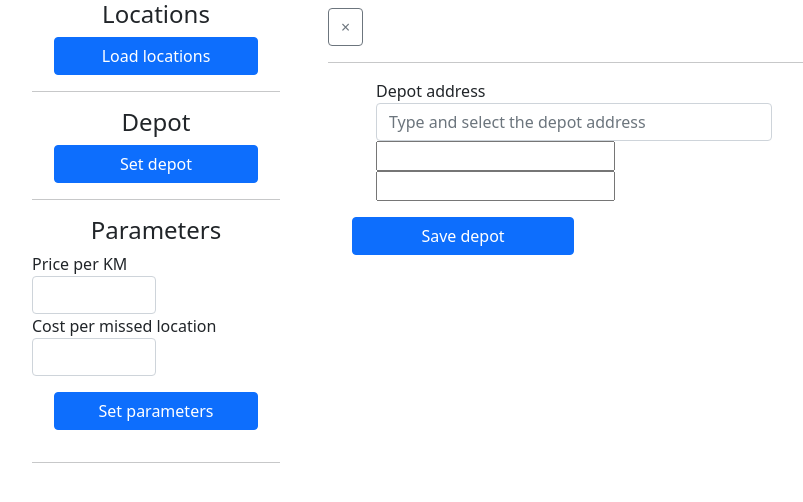
After one commit to KraaiTim/Vehicle-Routing-Flask-App, a Flask app: page /depots in a window 1280 px wide. The commit adds this page. Shown: the top 502 px of the page, without its empty margins (4-807 px from the left). Run offline with Flask 2, Linux system fonts and the light colour scheme; the visitor is signed in with stand-in values (Sample User, id 1).

Commit message:
Depot autocomplete with ORS and Pelias added

```diff
--- a/app.py
+++ b/app.py
@@ -33,55 +33,91 @@ def configure() -> str:
 @app.route('/', methods=["GET", "POST"])
 def home():
     if request.method == "POST":
-        depot_coords = [51.688193, 5.547352]
-        # TODO remove num vehicles
+        # TODO remove num vehicles and set max 15
         num_vehicles = 1
 
+        inputs = session["inputs"]
         print(request.form)
-
-        if request.form.get("locationsRadio") == "random":
-            num_locations = int(request.form.get("randomRange"))
-            coordinates = random_coords(num_locations)
-
-            session["method"] = "random"
-            session["qty"] = num_locations
-            location_data = {
-                "method": session["method"], "#locations": session["qty"]}
-
-        elif request.form.get("locationsRadio") == "file":
-            file = request.files["formFile"]
-            df = read_addresses(file)
-            coordinates = [[df.loc[i, "Lon"], df.loc[i, "Lat"]]
-                           for i in range(len(df))]
-            session["method"] = "file"
-            session["qty"] = len(df.index)
-            location_data = {
-                "method": session["method"], "#locations": session["qty"]}
-
-        # plot maps
-        # TODO change the map to only locations
-        map = locations_map(depot_coords, coordinates)
-        return render_template('index.html', map=map._repr_html_(), locations=location_data)
+        if "locations" in request.form:
+            if request.form.get("locationsRadio") == "random":
+                num_locations = int(request.form.get("randomRange"))
+                coordinates = random_coords(num_locations)
+                # Update inputs
+                inputs = session["inputs"]
+                inputs["method"] = "random"
+                inputs["locations"] = num_locations
+                inputs["location_coords"] = coordinates
+            elif request.form.get("locationsRadio") == "file":
+                file = request.files["formFile"]
+                df = read_addresses(file)
+                coordinates = [[df.loc[i, "Lat"], df.loc[i, "Lon"]]
+                               for i in range(len(df))]
+                # Update inputs
+                inputs = session["inputs"]
+                inputs["method"] = "file"
+                inputs["locations"] = len(df.index)
+                inputs["location_coords"] = coordinates
+            # If depot not defined, set standard value
+            if "depot" not in inputs:
+                inputs["depot"] = [51.688193, 5.547352]
+            # Store updated inputs in session
+            session["inputs"] = inputs
+            # plot maps
+            map = locations_map(inputs["depot"], inputs["location_coords"])
+            return render_template('index.html', map=map._repr_html_(), inputs=inputs)
+        elif "depot" in request.form:
+            # TODO change for multiple depots
+            inputs = session["inputs"]
+            inputs["depot"] = [float(request.form.get("depot_lat")), float(
+                request.form.get("depot_long"))]
+            session["inputs"] = inputs
+            # plot maps
+            map = locations_map(inputs["depot"], inputs["location_coords"])
+            return render_template('index.html', map=map._repr_html_(),  inputs=inputs)
     else:
         # If api keys are not set, redirect to keys
         if ORS_api_key is None:
             return redirect("/keys")
         else:
+            inputs = {}
+            session["inputs"] = inputs
             map = empty_map()
-            return render_template('index.html', map=map._repr_html_())
+            return render_template('index.html', map=map._repr_html_(), inputs=inputs)
 
 
 @app.route('/locations', methods=["GET"])
 def locations():
-    return render_template('locations.html')
+    inputs = session["inputs"]
+    return render_template('locations.html', inputs=inputs)
+
+
+@app.route('/depots', methods=["GET"])
+def depots():
+    inputs = session["inputs"]
+    #ORS_api_key = session["openrouteservice_api_key"]
+    return render_template('depots.html', ORS_api_key=ORS_api_key, inputs=inputs)
+
+
+@app.route('/google', methods=["GET"])
+def google():
+    inputs = session["inputs"]
+    return render_template('google.html', inputs=inputs)
+
+
+@app.route('/calculateroute', methods=["GET"])
+def calculateroute():
+    inputs = session["inputs"]
+    # 1. Use all inputs to calculate the route
+    # 2. While calculating, show progress bar with
+    # 3. When route determined, redirect to index
+    # 4. On index show map
+    # 5. Below map show the totals and the locations per vehicle
 
 
 @app.route('/keys', methods=["GET", "POST"])
 # Route to set the API keys
 def set_api_keys():
     if request.method == "POST":
-        ORS_api_key = request.form.get(
-            "openrouteservice_api_key")
         session["openrouteservice_api_key"] = request.form.get(
             "openrouteservice_api_key")
         return redirect('/')
--- a/random_locations.py
+++ b/random_locations.py
@@ -39,7 +39,7 @@ def random_coords(N_random: int) -> list:
 
     points = []
     for i in range(N_random):
-        #Points in [Long, Lat]
-        points.append(list(random_point_in_country(shp_geom)[0]))
+        # Reverse points from [Long, Lat] to [Lat, Long]
+        points.append(list(reversed(random_point_in_country(shp_geom)[0])))
 
     return points
--- a/templates/base.html
+++ b/templates/base.html
@@ -31,38 +31,49 @@
     <main class="container-fluid">
         <div class="row">
             <div class="col-3">
-                {% if locations is defined %}
+                <div class="container-fluid">
+                    {% if inputs["locations"] is defined %}
                     <div class="row justify-content-center">
-                    <h3 class="text-center">Locations</h3>
+                        <h4 class="text-center">Locations</h4>
                         <span class="text-center">
-                        <h6>Method: {{ locations["method"] }}</h6>
+                            <h6>Method: {{ inputs["method"] }}</h6>
                         </span>
                         <span class="text-center">
-                        <h6>#Locations: {{ locations["#locations"] }}</h6>
+                            <h6>#Locations: {{ inputs["locations"] }}</h6>
                         </span>
-                    <button class="btn btn-primary px-3 w-50" onClick="location.href='{{ url_for('locations') }}';"
+                        <button class="btn btn-primary px-3 w-75" onClick="location.href='{{ url_for('locations') }}';"
                             type="button">Load
                             new locations</button>
 
                     </div>
+                    <hr class="solid">
                     {% else %}
                     <div class="row justify-content-center">
-                    <h3 class="text-center">Locations</h3>
-                    <button class="btn btn-primary px-3 w-50" onClick="location.href='{{ url_for('locations') }}';"
+                        <h4 class="text-center">Locations</h4>
+                        <button class="btn btn-primary px-3 w-75" onClick="location.href='{{ url_for('locations') }}';"
                             type="button">Load
                             locations</button>
                     </div>
+                    <hr class="solid">
                     {% endif %}
+                    <!-- Depots page -->
+                    <!-- TODO Add possibility to add more depots -->
+                    {% if inputs["depot"] is defined %}
+                    <div class="row justify-content-center">
+                        <h4 class="text-center">Depot</h4>
+                        <span class="text-center">
+                            <h6>Latitude: {{ inputs["depot"][0] }}</h6>
+                            <h6>Longitude: {{ inputs["depot"][1] }}</h6>
+                        </span>
+                        <button class="btn btn-primary px-3 w-75" onClick="location.href='{{ url_for('depots') }}';"
+                            type="button">Set depot</button>
+                    </div>
                     <hr class="solid">
-                <!-- Depots page -->
-                {% if depots is defined %}
-
                     {% else %}
                     <div class="row justify-content-center">
-                    <h3 class="text-center">Start location(s)</h3>
-                    <button class="btn btn-primary px-3 w-50" onClick="location.href='{{ url_for('locations') }}';"
-                        type="button">Set start
-                        location(s)</button>
+                        <h4 class="text-center">Depot</h4>
+                        <button class="btn btn-primary px-3 w-75" onClick="location.href='{{ url_for('depots') }}';"
+                            type="button">Set depot</button>
                     </div>
                     <hr class="solid">
                     {% endif %}
@@ -71,20 +82,22 @@
 
                     {% else %}
 
-                <div class="row ustify-content-center">
-                    <h3 class="text-center">Parameters</h3>
+
+                    <div class="row justify-content-center">
+                        <h4 class="text-center">Parameters</h4>
                         <form class="form" action="/" autocomplete="off" spellcheck="false" method="POST">
                             <label for="kmprice">Price per KM</label>
                             <input type="text" class="form-control w-50" id="kmprice" name="kmprice">
                             <label for="missedlocation">Cost per missed location</label>
                             <input type="text" class="form-control w-50" id="missedlocation" name="missedlocation">
                             <div class="row justify-content-center">
-                            <button type="submit" class="btn btn-primary my-3 w-50">Set parameters</button>
+                                <button type="submit" class="btn btn-primary my-3 w-75">Set parameters</button>
                             </div>
                         </form>
                     </div>
                     <hr class="solid">
                     {% endif %}
+                </div>
             </div>
             <div class="col-9">
                 {% block content %}
--- /dev/null
+++ b/templates/depots.html
@@ -0,0 +1,81 @@
+{% extends "base.html" %}
+
+{% block title %}
+Vehicle routing
+{% endblock %}
+
+{% block content %}
+<div class="row">
+    <div class="col">
+        <div class="float-begin">
+            <form>
+                <button type="button" class="btn btn-outline-secondary mt-2"
+                    onClick="location.href='/'">&times;</button>
+            </form>
+        </div>
+    </div>
+</div>
+
+<hr class="solid">
+
+<div class="container-fluid">
+    <form id="depots" action="/" method="POST">
+        <div class="col-6 px-4">
+            <label for="depot" class="form-label mb-0">Depot address</label>
+            <input type="text" class="form-control" id="depot" name="depot"
+                placeholder="Type and select the depot address" onchange="onAddressChange()">
+            <input id="depot_lat" name="depot_lat">
+            <input id="depot_long" name="depot_long">
+        </div>
+        <button class="btn btn-primary my-3 w-25" type="submit" name="depot">Save depot</button>
+    </form>
+</div>
+
+
+<script type="text/javascript">
+
+    //Implement Throttle
+
+    const autocomplete_api = async (address, api_key) => {
+        let encoded_address = encodeURIComponent(address);
+        let url = `https://api.openrouteservice.org/geocode/autocomplete?api_key=${api_key}&text=${encoded_address}`
+
+        // GET Request.
+        const response = await fetch(url);
+        console.log(response.headers);
+        const data = await response.json();
+
+        return data;
+    }
+
+    api_key = '{{ ORS_api_key }}';
+
+    function onAddressChange() {
+        addres_input = document.getElementById('depot');
+        // Call API
+        (async () => {
+            // Perform actions here inside the async function
+            body = await autocomplete_api(addres_input.value, api_key);
+            /*
+            results = document.createElement('div');
+            results.innerHTML = `<div id="loc-container"
+            style="width: 215px; position: absolute; left: 260px; top: 141px; display: none;">
+            </div>`
+            addres_input.after(results);
+            results = document.getElementById('loc-container');
+            body["features"].forEach(element => {
+                results.innerHTML += `<div class="loc-item"><span class="loc-icon loc-icon-marker"></span><span class="loc-item-query"><span
+                class="loc-matched">${element["properties"]["name"]}</span>${element["properties"]["locality"]}</span><span>${element["properties"]["country"]}</span></div>`
+            });
+            //[0] is Longitude and [1] is latitude
+            */
+            console.log(body);
+            coords = body["features"][0]["geometry"]["coordinates"];
+            document.getElementById('depot_long').value = coords[0];
+            document.getElementById('depot_lat').value = coords[1];
+        })(addres_input, api_key)
+    }
+
+</script>
+
+{% endblock %}
```
Also changed, not shown: map.py (+9 -8 lines), static/placesapi.js (deleted, +0 -45 lines), templates/google.html (added, +103 -0 lines), templates/locations.html (+7 -4 lines). Lines whose indentation alone changed are shown as unchanged.
